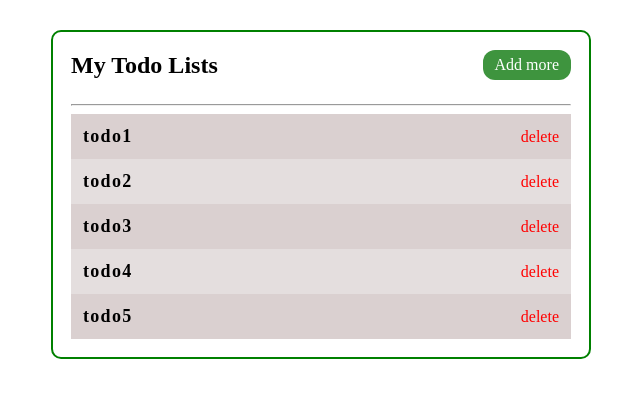
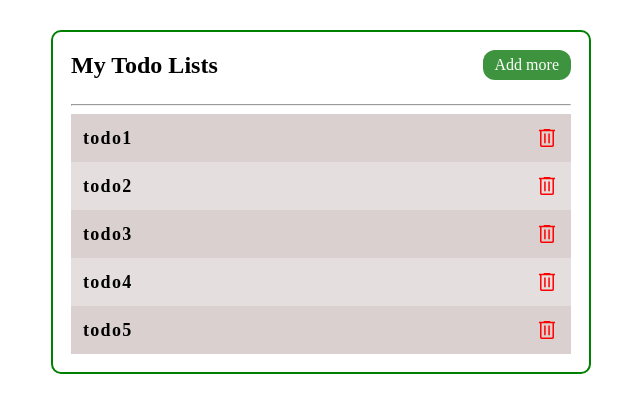
Before and after one commit to sudhansom/todos-angular, an Angular app: page / in a window 1280 px wide. Shown: the top 412 px of the page, without its empty margins (319-959 px from the left). Built offline with nearby package versions, Linux system fonts and the light colour scheme.

Commit message:
fix delete icon instead of delete text

```diff
--- a/src/app/components/each-task/each-task.component.html
+++ b/src/app/components/each-task/each-task.component.html
@@ -1,4 +1,4 @@
 <div class="each-task">
   <h4 class="task">{{task?.todo}}</h4>
-  <span class="delete">delete</span>
+  <span class="delete" [svgIcon]="'delete'"></span>
 </div>
--- a/src/app/components/each-task/each-task.component.scss
+++ b/src/app/components/each-task/each-task.component.scss
@@ -9,10 +9,11 @@
       margin: 0;
     }
     .delete {
-      color: red;
+      fill: red;
       cursor: pointer;
       &:hover {
         filter:brightness(.8);
+
       }
     }
   }
```
Also changed, not shown: src/assets/icons/delete.svg (added), src/assets/icons/question_mark.svg (added).
